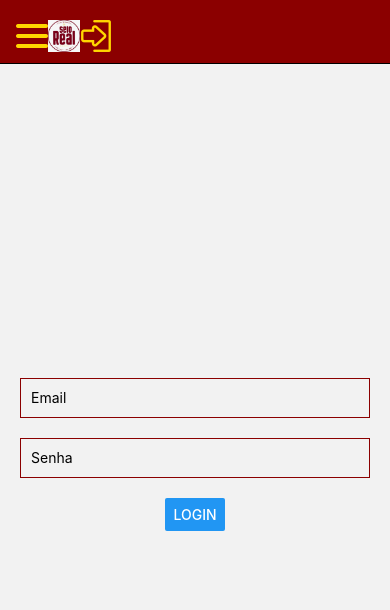
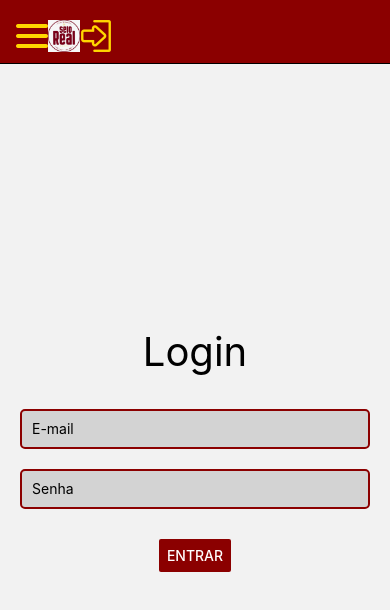
Before and after one commit to milenaksk/pizza-selo-real, a React Native app: screen /Login in a window 390 px wide. Shown: the top 610 px of the page. Built offline with nearby package versions, Linux system fonts and the light colour scheme.

Commit message:
react is a piece of heaven

```diff
--- a/src/screen/LoginScreen.js
+++ b/src/screen/LoginScreen.js
@@ -1,5 +1,11 @@
 import React, { useState } from 'react';
-import { View, TextInput, Button, StyleSheet } from 'react-native';
+import { View, Text, TextInput, Button, StyleSheet } from 'react-native';
+
+const LoginButton = () => (
+  <View style={styles.loginButtonContainer}>
+    <Button title="ENTRAR" onPress={() => {}} color="#8B0000"/>
+  </View>
+);
 
 const LoginScreen = () => {
   const [email, setEmail] = useState('');
@@ -7,9 +13,10 @@ const LoginScreen = () => {
 
   return (
     <View style={styles.container}>
+      <Text style={styles.header}>Login</Text>
       <TextInput
         style={styles.input}
-        placeholder="Email"
+        placeholder="E-mail"
         onChangeText={(text) => setEmail(text)}
         value={email}
         keyboardType="email-address"
@@ -22,7 +29,7 @@ const LoginScreen = () => {
         value={password}
         secureTextEntry={true}
       />
-      <Button title="Login" onPress={() => {}} />
+      <LoginButton></LoginButton>
     </View>
   );
 };
@@ -34,13 +41,24 @@ const styles = StyleSheet.create({
     alignItems: 'center',
     paddingHorizontal: 20,
   },
+  header: {
+    fontSize: 40,
+    marginBottom: 33,
+  },
   input: {
     height: 40,
     width: '100%',
     borderColor: '#8B0000',
-    borderWidth: 1,
+    borderWidth: 2,
+    borderRadius: 5, // bordas arredondadas
     marginBottom: 20,
     paddingHorizontal: 10,
+    backgroundColor: '#D3D3D3',
+  },
+  loginButtonContainer: {
+    borderRadius: 10,
+    padding: 10,
+    overflow: 'hidden', // bordas arredondadas
   },
 });
 
```
